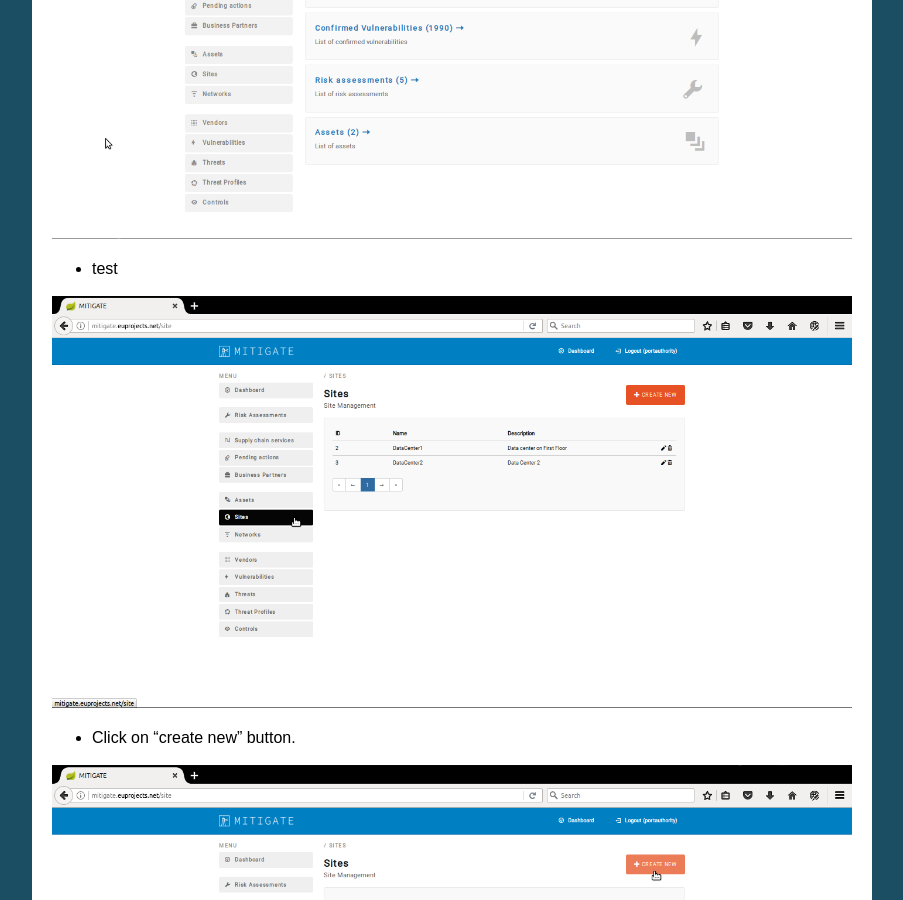
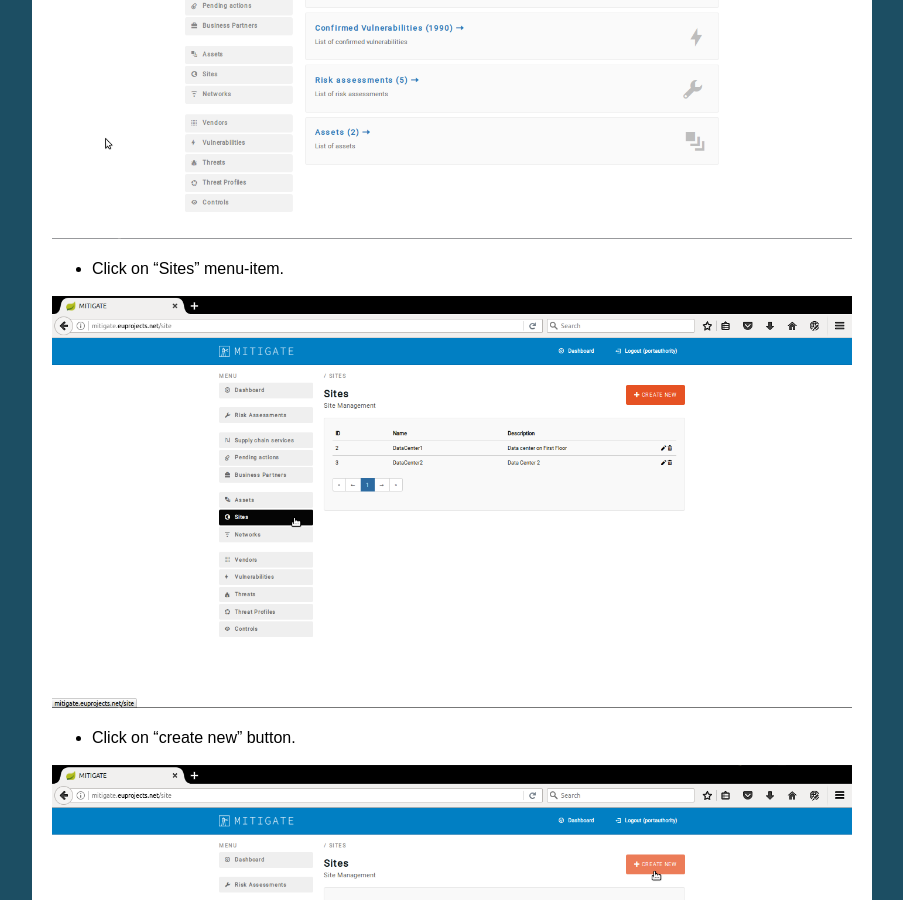
Before and after one commit to singularlogic/mitigate-documentation, a Sphinx documentation site: the page built from docs/o_sites.rst, in a window 1280 px wide and 900 px high, scrolled down 380 px. Shown: the whole window, without its empty margins (198-1101 px from the left). Built offline with Sphinx 7.4.7, drawn with Linux system fonts in a browser that asks for light colours.

Commit message:
Update o_sites.rst

```diff
--- a/docs/o_sites.rst
+++ b/docs/o_sites.rst
@@ -9,7 +9,7 @@ Declaring a new site
 
 .. image:: assets/Log_4.png
 
-- test
+- Click on “Sites” menu-item.
 
 .. image:: assets/ss.png
 
```
